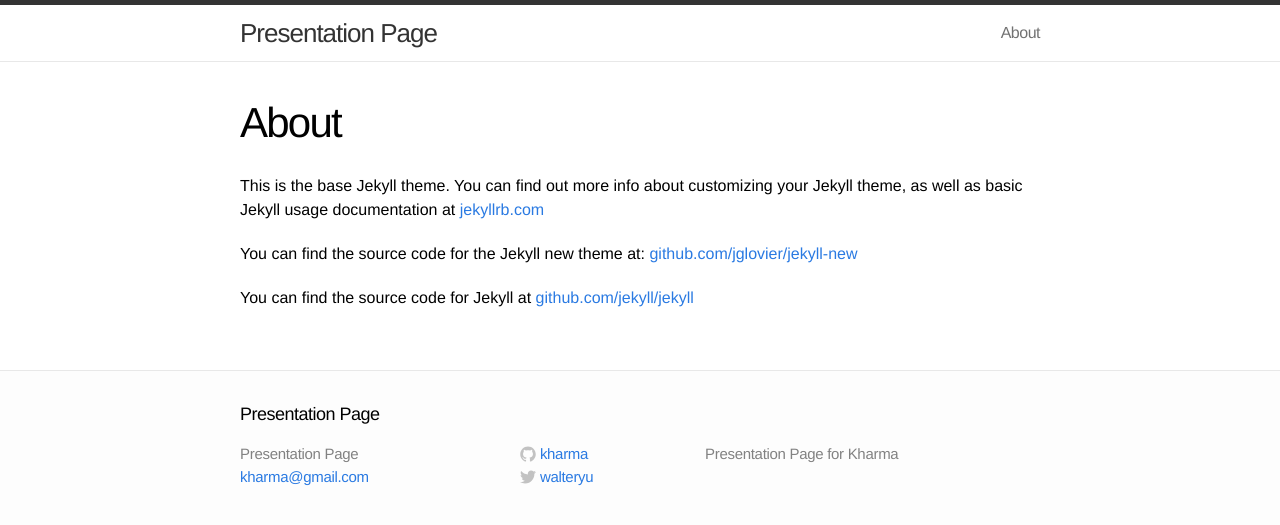
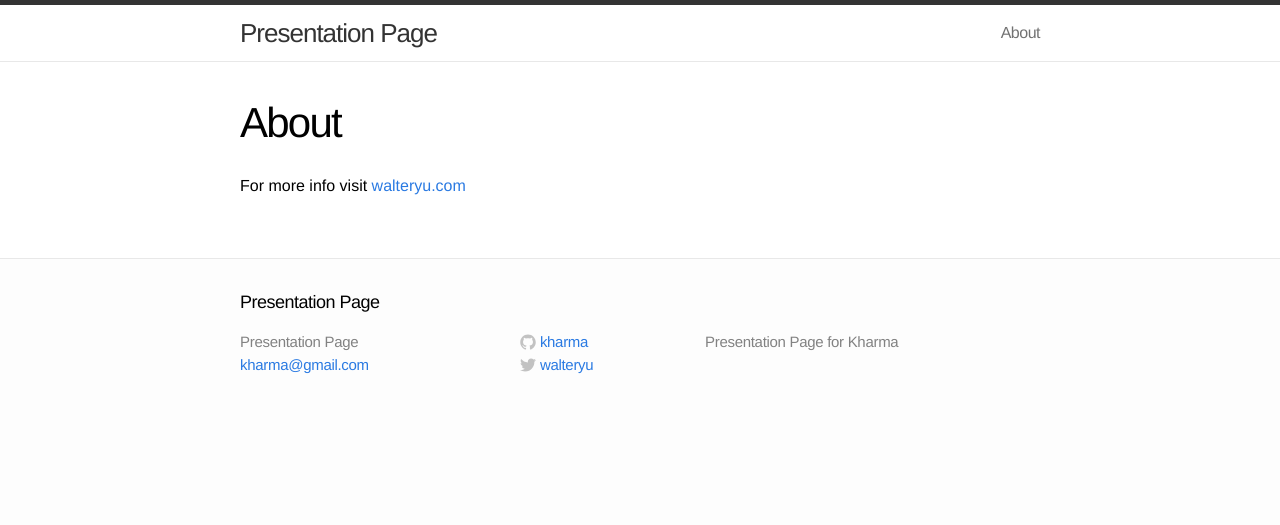
Before and after one commit to stormsavvy/stormsavvy.github.io, a Jekyll site: the page built from kharma/about.md, in a window 1280 px wide. Shown: the top 525 px of the page. Built offline with Jekyll 4.4.1, drawn with Linux system fonts in a browser that asks for light colours.

Commit message:
76663852 update readme

```diff
--- a/kharma/about.md
+++ b/kharma/about.md
@@ -4,8 +4,4 @@ title: About
 permalink: /about/
 ---
 
-This is the base Jekyll theme. You can find out more info about customizing your Jekyll theme, as well as basic Jekyll usage documentation at [jekyllrb.com](http://jekyllrb.com/)
-
-You can find the source code for the Jekyll new theme at: [github.com/jglovier/jekyll-new](https://github.com/jglovier/jekyll-new)
-
-You can find the source code for Jekyll at [github.com/jekyll/jekyll](https://github.com/jekyll/jekyll)
+For more info visit [walteryu.com](http://walteryu.com/)
```
